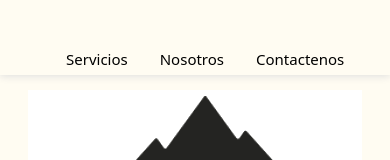
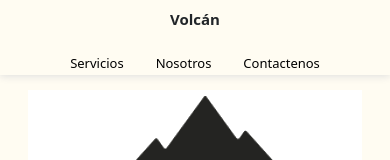
Before and after one commit to EmilianoGinepro/volcan-productora, a React (Create React App) app: page / in a window 390 px wide. Shown: the top 160 px of the page. Built offline with nearby package versions, Linux system fonts and the light colour scheme; the HTML template or start-up script is replaced by a standard one.

Commit message:
css del nav

```diff
--- a/src/index.css
+++ b/src/index.css
@@ -91,7 +91,7 @@ code {
 .trabajos {
   padding: 20px 50px;
   box-shadow: 0 1px 8px #ddd;
-  background-color: #fffcfb;
+  background-color: #fffcf2;
 }
 
 .seccionContactenos,
@@ -121,7 +121,7 @@ code {
 .nosotros{
   padding: 20px 50px;
   box-shadow: 0 1px 8px #ddd;
-  background-color: #fffcf8;
+  background-color: #fffcf2;
 }
 
 
@@ -129,7 +129,7 @@ code {
 .contactenos {
   padding: 20px 50px;
   box-shadow: 0 1px 8px #ddd;
-  background-color: #fffcf8;
+  background-color: #fffcf2;
 }
 
 .form-group {
@@ -158,7 +158,7 @@ code {
 .footer {
   padding: 20px 50px;
   box-shadow: 0 1px 8px #ddd;
-  background-color: #fffcff;
+  background-color: #fffcf2;
   display: flex;
   justify-content: space-around;
   align-items: center;
@@ -170,13 +170,22 @@ code {
     position: fixed;
     z-index: 1000;
     top: 0;
+    display: flex;
+    justify-content: center;
   }
 
   .menu{
-    font-size: 15px;
+    font-size: 13px;
+    display: flex;
+    padding: 0px;
   }
 
-  .titulo h1,
+  .titulo h1{
+    display: flex;
+    font-size: 15px;
+    font-weight: bold
+  }
+
   .titulo h2 {
     display: none;
   }
```
